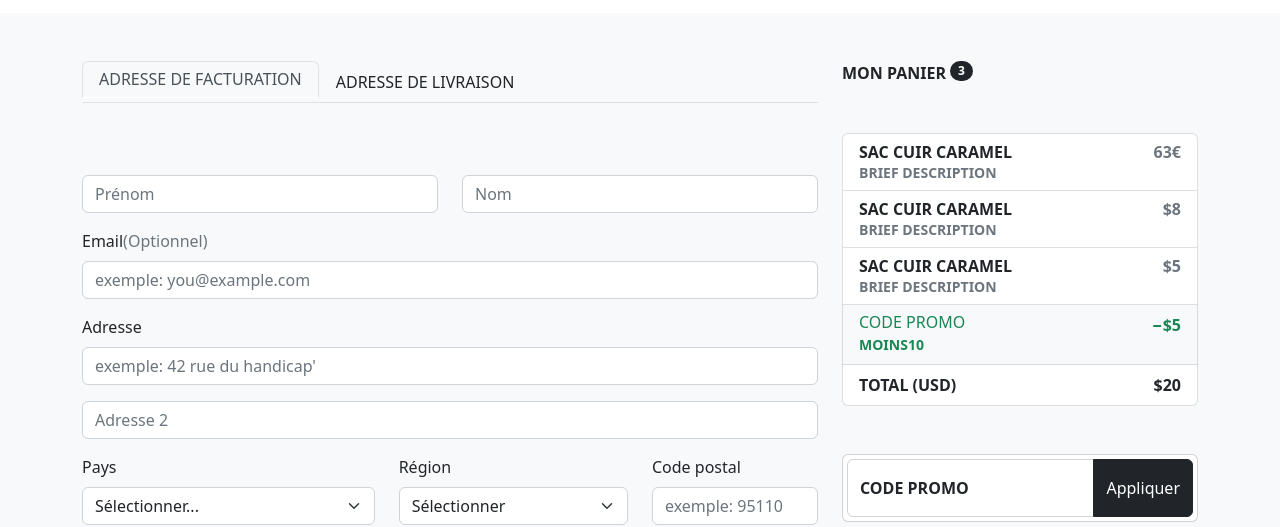
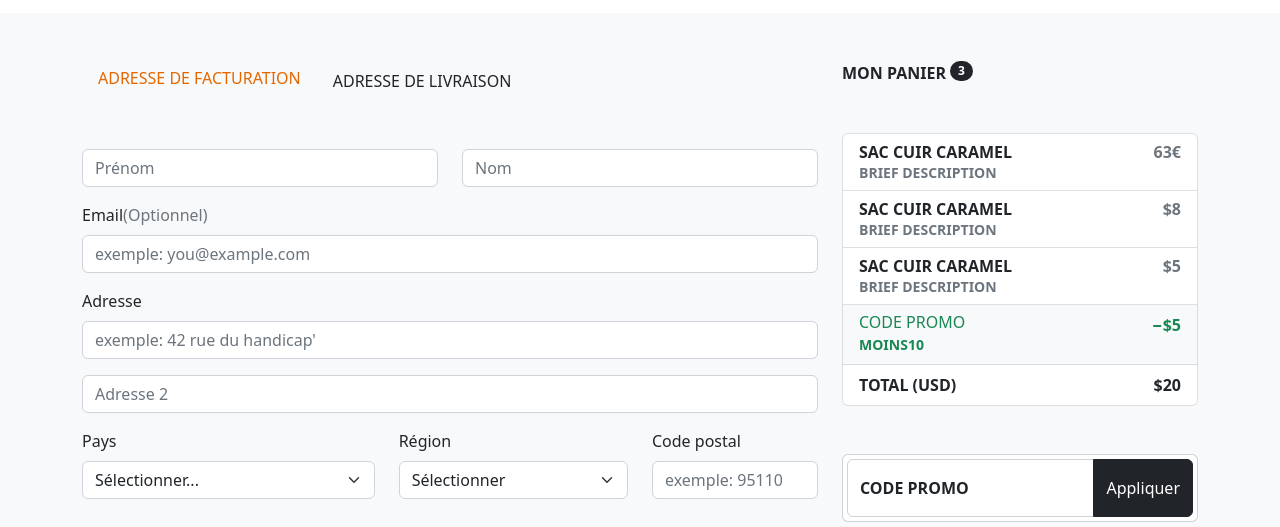
Before and after one commit to damiengomez/red-queen, a plain HTML site: page cart.html in a window 1280 px wide. Shown: the part 137-664 px from the top of the page. Drawn offline with nearby package versions, Linux system fonts and the light colour scheme.

Commit message:
no message

```diff
--- a/assets/css/red-queen.css
+++ b/assets/css/red-queen.css
@@ -80,3 +80,13 @@ div.card-img-overlay div button{
 .border-bottom.nav-link {
   border-bottom: none !important;
 }
+
+.nav-link.active {
+  color:  #e46701 !important;
+  background-color: none !important;
+  border-color: none !important;
+}
+
+.nav-tabs {
+  --bs-nav-tabs-border-width: none !important;
+}
--- a/cart.html
+++ b/cart.html
@@ -158,7 +158,7 @@
                     <!-- <h2 class="fw-bold text-uppercase">Adresse de facturation</h2> -->
                     <div class="row gy-3 py-5">
                       <div class="col-6">
-                        <label for="Prénom" class="form-label"></label>
+                        <span class="form-label"></label>
                         <input type="text" class="form-control" id="first name" required="required" placeholder="Prénom" value="">
                         <div class="invalid-feedback">
                         Champ vide
@@ -166,8 +166,8 @@
                       </div>
 
                       <div class="col-6">
-                        <label for="Nom" class="form-label"></label>
-                        <input type="text" class="form-control" id="last name" required="required" placeholder="Nom" value="">
+                        <span class="form-label"></label>
+                        <input type="text" aria-label="nom" class="form-control" id="last name" required="required" placeholder="Nom" value="">
                         <div class="invalid-feedback">
                         Champ vide
                         </div>
@@ -221,7 +221,7 @@
 
                       <div class="col-3">
                         <label for="Code postal" class="form-label">Code postal</label>
-                        <input type="text" class="form-control" aria-required="true" id="zip" placeholder="exemple: 95110">
+                        <input type="text" class="form-control" required="required" id="zip" placeholder="exemple: 95110">
                         <div class="invalid-feedback">
                           Veuillez indiquer un code postal valide
                         </div>
```
Also changed, not shown: cart2.html (+3 -3 lines).
